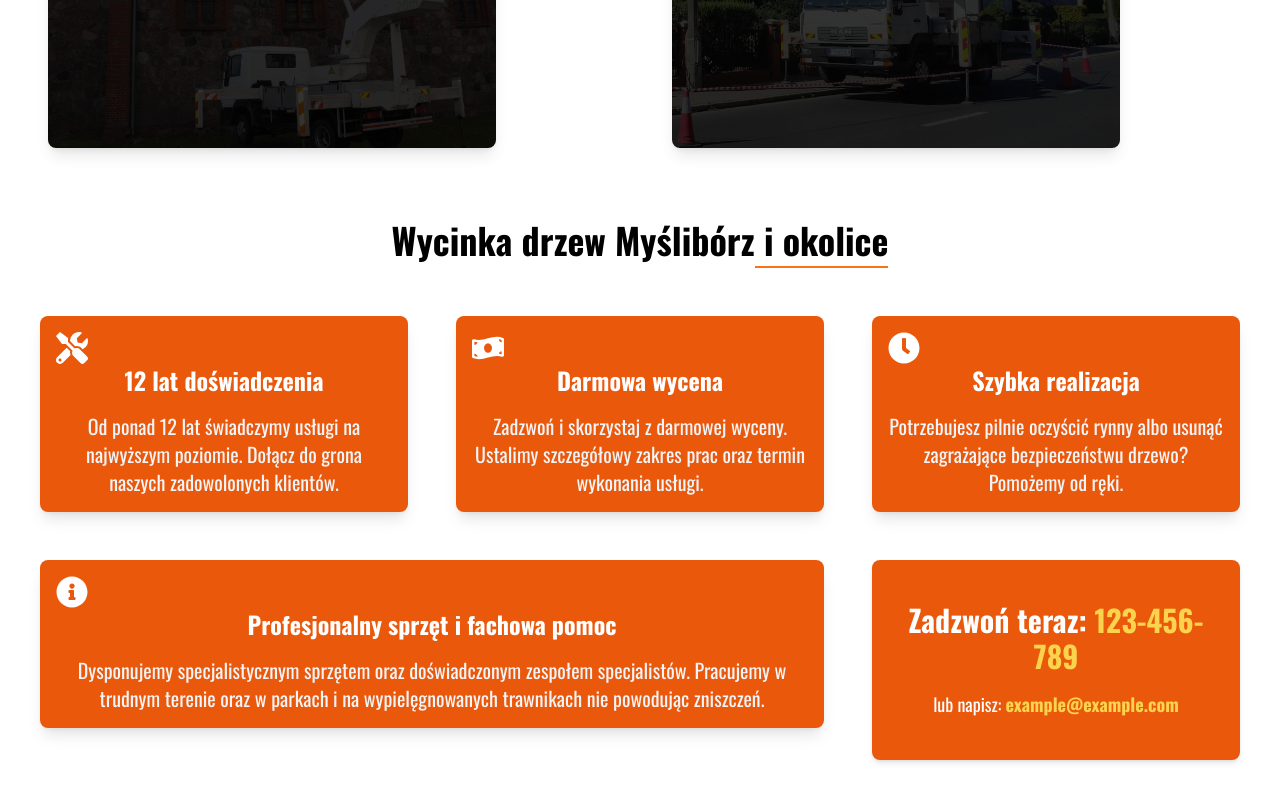
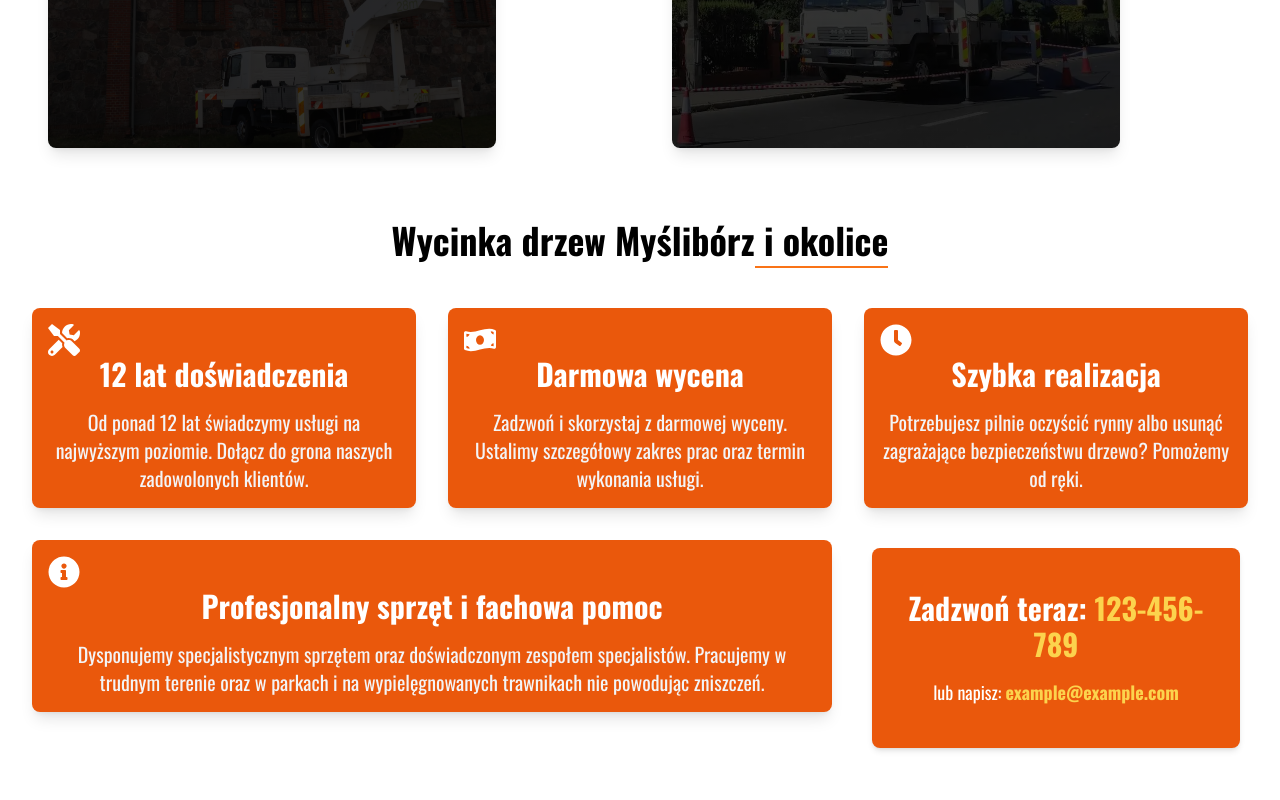
Before and after one commit to Centowsky/Murex, a React (Create React App) app: page / in a window 1280 px wide. Shown: the part 1720-2520 px from the top of the page. Built offline with nearby package versions, Linux system fonts and the light colour scheme; a web font is replaced by a local one.

Commit message:
Update FirmaCard component styles (generated by useblackbox.ai )

```diff
--- a/src/components/FirmaCard.tsx
+++ b/src/components/FirmaCard.tsx
@@ -22,15 +22,15 @@ const iconMap: { [key: string]: any } = {
 const FirmaCard: React.FC<FirmaCardProps> = ({ title, content, iconName }) => {
   const IconComponent = iconMap[iconName];
   return (
-    <div className="min-h-[25vh] bg-orange-600 rounded-lg shadow-lg p-4 m-2 md:min-h-[20vh]">
+    <div className="min-h-[25vh] md:min-h-[20vh] bg-orange-600 rounded-lg shadow-lg p-4">
       <div className="flex items-start">
         {IconComponent && <IconComponent className="w-8 h-8 text-white" />}
       </div>
       <div className="flex items-center flex-col justify-center text-center">
-        <p className="text-2xl font-bold text-white">
+        <p className="text-3xl font-bold text-white">
           <span>{title}</span>
         </p>
-        <p className="text-gray-100 mt-4 text-xl">{content}</p>
+        <p className="text-gray-100 text-xl mt-4 ">{content}</p>
       </div>
     </div>
   );
```
